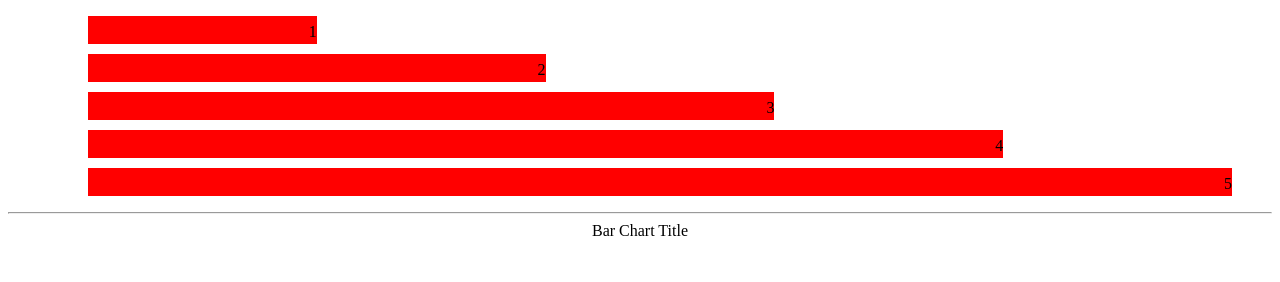
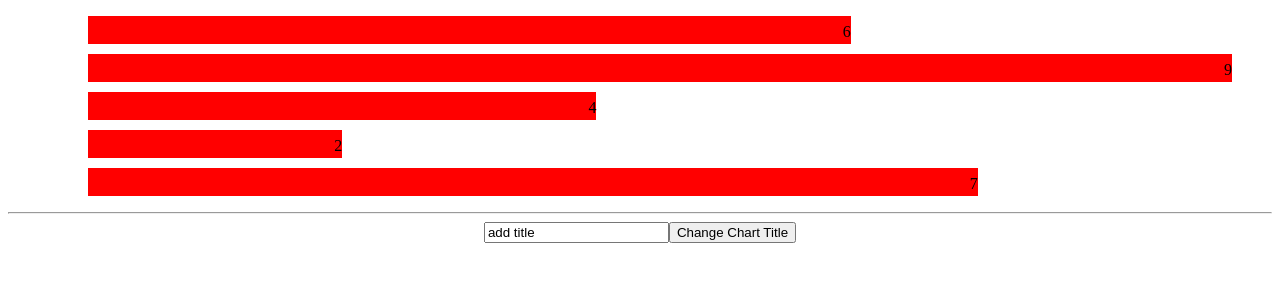
Before and after one commit to Thomas-W-Yi/Bar-Chart-Project, a website: page demo.html in a window 1280 px wide. Drawn offline with nearby package versions, Linux system fonts and the light colour scheme.

Commit message:
add chart title

```diff
--- a/demo.html
+++ b/demo.html
@@ -12,7 +12,7 @@
     </figure>
     <hr />
 
-    <figcaption>Bar Chart Title</figcaption>
+    <figcaption></figcaption>
 
     <script
       src="https://code.jquery.com/jquery-3.5.1.min.js"
--- a/index.js
+++ b/index.js
@@ -1,51 +1,70 @@
-let data = [1, 2, 3, 4, 5],
+let data = [6, 9, 4, 2, 7],
   options = {
-    height: 1,
-    color: 'red',
-    labelColor: 'black',
+    height: 2,
+    color: "red",
+    labelColor: "black",
+    textPosition: "right",
+    fontSize: "1rem",
     spacing: 1,
-    xAxis: '',
-    yAxis: '',
+    xAxis: "",
+    yAxis: "",
+    title: "Bar Char",
   },
-  element = '';
+  element = "";
 
-const createBar = (num) => {
-  let percentage = num * 2 * 10;
-  let li = $('ul').append('<li></li>');
-  let currentLi = $('li').last().addClass(`${num}`);
-  let div = $(`.${num}`).append('<div></div>');
-  let container = $(`.${num} div`).addClass(`container`);
-  let subDiv = $(`.${num} .container`).append('<div></div>');
-  let Bar1 = $(`.${num} .container`)
-    .children()
-    .addClass('skills')
-    .text(`${num}`)
-    .width(`${percentage}%`);
+const createBar = (num, max) => {
+  let percentage = (num / max) * 100,
+    li = $("ul").append("<li></li>"),
+    currentLi = $("li").last().addClass(`${num}`),
+    div = $(`.${num}`).append("<div></div>"),
+    container = $(`.${num} div`).addClass(`container`),
+    subDiv = $(`.${num} .container`).append("<div></div>"),
+    Bar1 = $(`.${num} .container`)
+      .children()
+      .addClass("skills")
+      .text(`${num}`)
+      .width(`${percentage}%`);
   return Bar1;
 };
 
 const createStyle = (options) => {
-  const { height, color, labelColor, spacing, xAxis, yAxis } = options;
-  let li = $('.skills').css({
-    height: '2',
-    backgroundColor: 'red',
-    color: 'black',
-    'line-height': '1',
+  const {
+    height,
+    color,
+    labelColor,
+    textPosition,
+    fontSize,
+    spacing,
+    xAxis,
+    yAxis,
+    title,
+  } = options;
+  let li = $(".skills").css({
+    height: `${height}`,
+    backgroundColor: `${color}`,
+    color: `${labelColor}`,
+    textAlign: `${textPosition}`,
+    fontSize: `${fontSize}`,
+    "line-height": `${spacing}`,
   });
 };
 
 const drawBarChart = (data, options, element) => {
+  let arr = [...data];
+  let max = arr.sort((a, b) => {
+    return b - a;
+  })[0];
   data.map((x) => {
-    return createBar(x);
+    return createBar(x, max);
   });
   createStyle(options);
 };
 drawBarChart(data, options, element);
 
-// const { height, color, labelColor, spacing, xAxis, yAxis } = options;
-// let li = $('.skills').css({
-//   height: '2',
-//   backgroundColor: 'red',
-//   color: 'black',
-//   'line-height': '1',
-// });
+$("figcaption")
+  .html("<input type='text' id='addInput' value='add title'/>")
+  .append("<button id='myBtn'>Change Chart Title</button>");
+$("#myBtn").click(() => {
+  var str = $("#addInput").val();
+  $("figcaption").text(`${str}`);
+});
--- a/package.json
+++ b/package.json
@@ -3,7 +3,11 @@
   "version": "0.0.0",
   "description": "",
   "devDependencies": {
+    "babel-eslint": "^10.1.0",
     "eslint": "^3.19.0",
-    "eslint-config-lighthouselabs": "lighthouse-labs/eslint-config-lighthouselabs"
+    "eslint-config-lighthouselabs": "lighthouse-labs/eslint-config-lighthouselabs",
+    "eslint-config-standard": "^16.0.2",
+    "eslint-plugin-promise": "^4.2.1",
+    "eslint-plugin-standard": "^5.0.0"
   }
 }
--- a/style.css
+++ b/style.css
@@ -2,8 +2,8 @@
   box-sizing: border-box;
 }
 
-.css-chart {
-}
+/* .css-chart {
+} */
 
 .container {
   width: 100%;
@@ -16,15 +16,10 @@ li {
 
 .skills {
   display: block;
-  text-align: right;
   margin-top: 10px;
   margin-bottom: 10px;
   padding-top: 8px;
   padding-bottom: 20px;
-}
-
-p {
-  color: black;
 }
 
 /* .html {
```
Also changed, not shown: .eslintrc.json (added), 1 other file.
